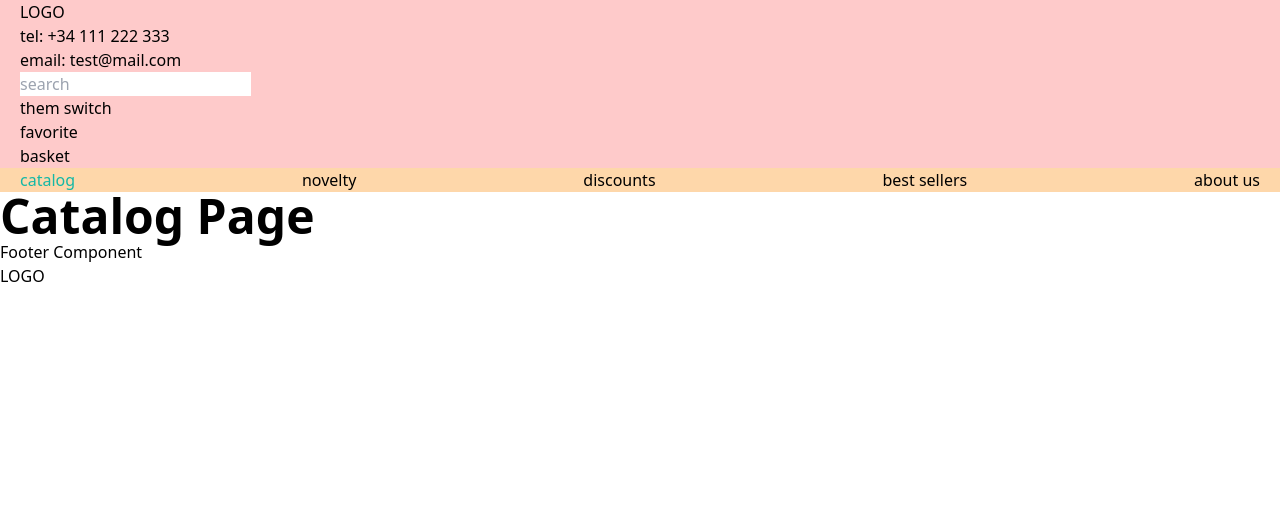
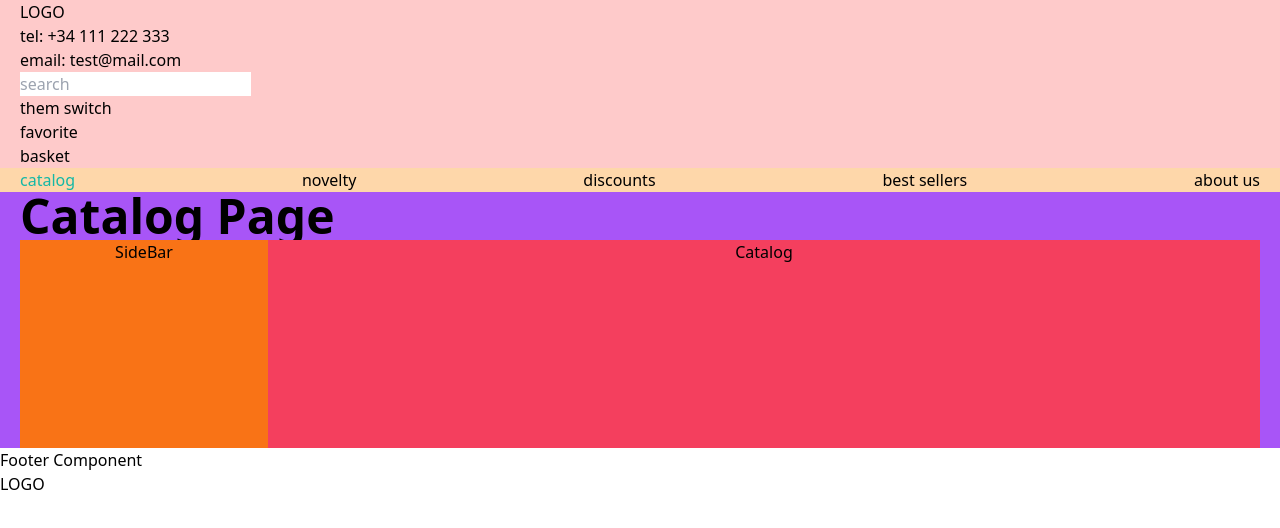
Before and after one commit to iq-dev-expert/practice-online-store, a Next.js app: page /catalog in a window 1280 px wide. Shown: the top 528 px of the page. Built offline with nearby package versions, Linux system fonts and the light colour scheme.

Commit message:
add sidebar and catalog paralel routs

```diff
--- /dev/null
+++ b/app/(pages)/catalog/@catalog/page.jsx
@@ -0,0 +1,7 @@
+export default function Catalog() {
+  return (
+    <section className="h-52 w-4/5 bg-rose-500 text-center">
+      Catalog
+    </section>
+  );
+}
--- /dev/null
+++ b/app/(pages)/catalog/@sidebar/page.jsx
@@ -0,0 +1,5 @@
+export default function SideBar() {
+  return (
+    <aside className="h-52 w-1/5 bg-orange-500 text-center">SideBar</aside>
+  );
+}
--- /dev/null
+++ b/app/(pages)/catalog/layout.jsx
@@ -0,0 +1,13 @@
+import '@/app/globals.css';
+
+export default function CatalogLayout({ children, sidebar, catalog }) {
+  return (
+    <div className="container bg-purple-500">
+      {children}
+      <div className="flex">
+        {sidebar}
+        {catalog}
+      </div>
+    </div>
+  );
+}
```
